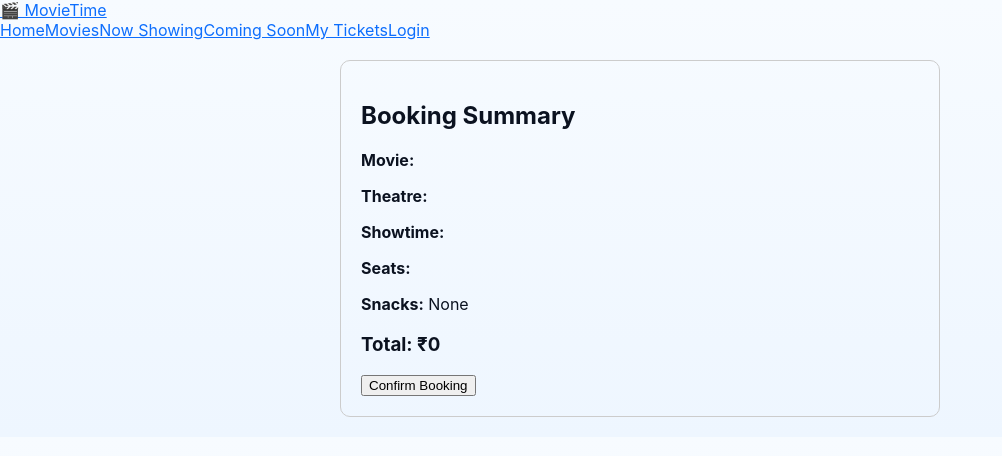
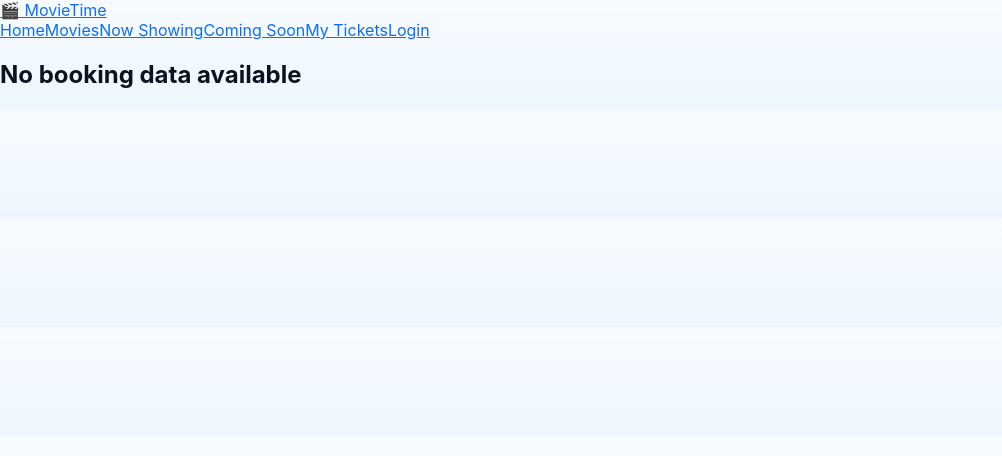
Before and after one commit to bhanu-3333/Eventtt, a React (Vite) app: page /summary in a window 1280 px wide. Shown: the top 456 px of the page, without its empty margins (0-1002 px from the left). Built offline with nearby package versions, Linux system fonts and the light colour scheme.

Commit message:
ticket card added

```diff
--- a/src/pages/BookingSummary.jsx
+++ b/src/pages/BookingSummary.jsx
@@ -1,18 +1,26 @@
 import React from "react";
 import { useNavigate } from "react-router-dom";
 
-export default function BookingSummary({ bookingData }) {
+export default function BookingSummary({ bookingData, tickets, setTickets }) {
   const navigate = useNavigate();
+
+  if (!bookingData.movie) return <h2>No booking data available</h2>;
+
+  const handleConfirm = () => {
+    setTickets([...tickets, bookingData]); // save booked ticket
+    navigate("/confirmation");
+  };
+
   return (
-    <div style={{ maxWidth:600, margin:'20px auto', padding:20, border:'1px solid #ccc', borderRadius:10 }}>
+    <div style={{ padding: "20px" }}>
       <h2>Booking Summary</h2>
-      <p><strong>Movie:</strong> {bookingData.movie}</p>
-      <p><strong>Theatre:</strong> {bookingData.theatre}</p>
-      <p><strong>Showtime:</strong> {bookingData.showtime}</p>
-      <p><strong>Seats:</strong> {bookingData.seats.join(", ")}</p>
-      <p><strong>Snacks:</strong> {bookingData.snacks.map(s => s.name).join(", ") || "None"}</p>
-      <h3>Total: ₹{bookingData.total}</h3>
-      <button onClick={() => navigate("/confirmation")}>Confirm Booking</button>
+      <p><b>Movie:</b> {bookingData.movie.title}</p>
+      <p><b>Theatre:</b> {bookingData.theatre}</p>
+      <p><b>Showtime:</b> {bookingData.showtime}</p>
+      <p><b>Seats:</b> {bookingData.seats.join(", ")}</p>
+      <p><b>Snacks:</b> {bookingData.snacks.map(s => s.name).join(", ") || "None"}</p>
+      <p><b>Total:</b> ₹{bookingData.total}</p>
+      <button onClick={handleConfirm}>Confirm Booking</button>
     </div>
   );
 }
```
Also changed, not shown: src/components/TicketCard.jsx (+12 -21 lines).
